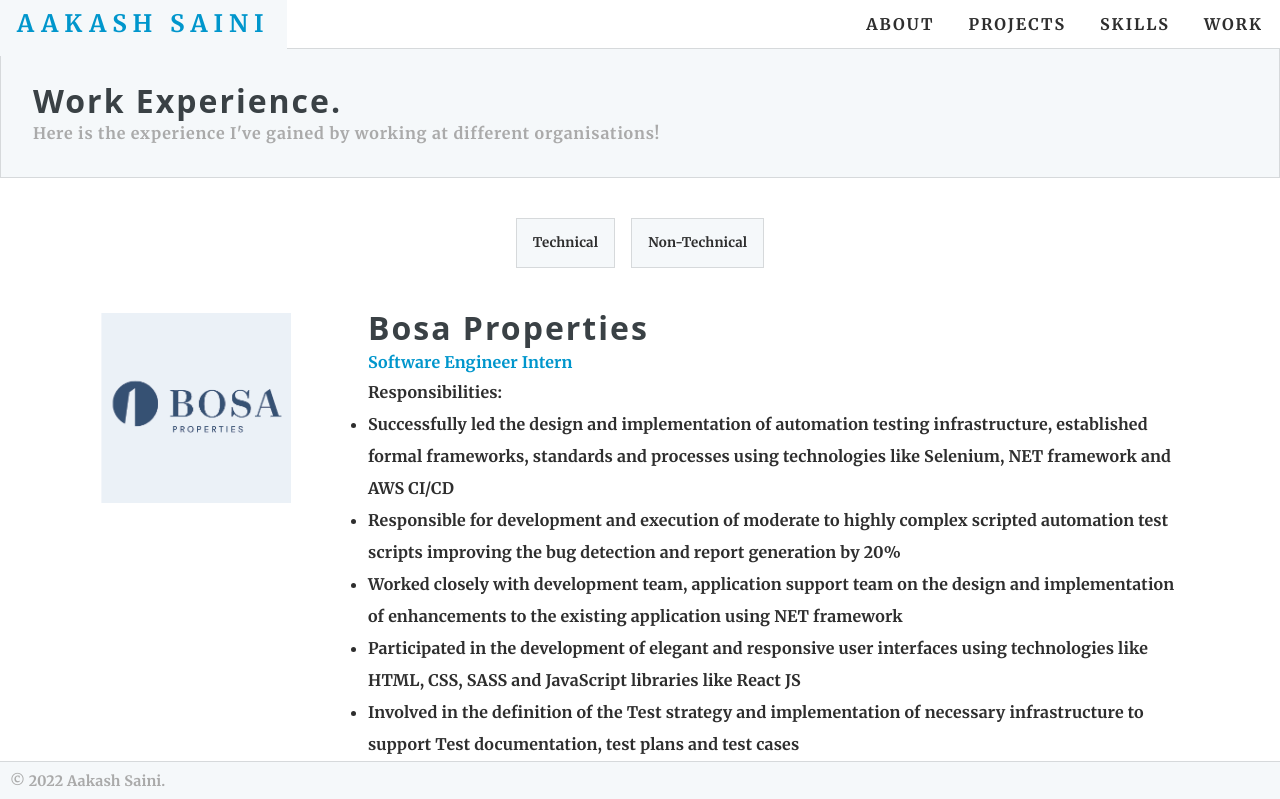
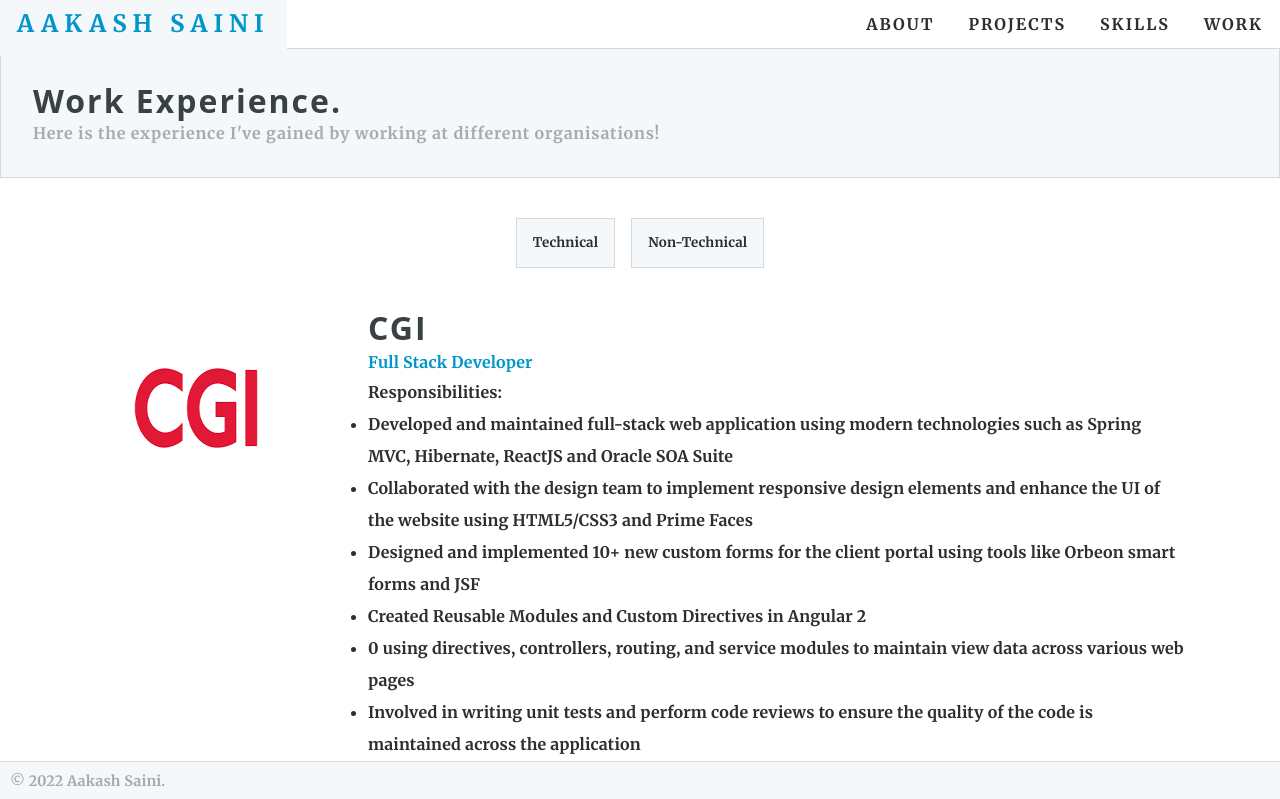
Before and after one commit to Aakash145/aakashPortfolio, a React (Create React App) app: page /work in a window 1280 px wide. Shown: the top 799 px of the page. Built offline with nearby package versions, Linux system fonts and the light colour scheme.

Commit message:
Updating Work Experience

```diff
--- a/src/components/about/About.jsx
+++ b/src/components/about/About.jsx
@@ -11,7 +11,7 @@
         <p id="intro1">Hi, my name is</p>
         <h3>Aakash Saini.</h3>
         <h2>I love<small>/(I try) </small>building things for the web!</h2>
-        <p id="intro2">I'm a Software Developer based in Vancouver, British Columbia. <br />
+        <p id="intro2">I'm a Software Developer based in the <span className="rainbow-text">BEAUTIFUL</span> British Columbia. <br />
         If you would like to have a conversation about movies, games and life, <small><a href="mailTo:aakashsaini769@gmail.com">Ping me!</a></small>
         </p>
         </section>
--- a/src/components/about/about.css
+++ b/src/components/about/about.css
@@ -134,6 +134,13 @@
     color: #0096cc;
 }
 
+.rainbow-text {
+  background-image: linear-gradient(to left, violet, indigo, blue, green, yellow, orange, red);
+  color: transparent;
+  background-clip: text;
+  -webkit-background-clip: text;
+}
+
 @keyframes pulse{
     from{
         box-shadow: 0 0 0 0 rgba(119, 194, 234);
--- a/src/components/work/data.js
+++ b/src/components/work/data.js
@@ -6,8 +6,17 @@
 import staples from '../../assets/images/staples.png'
 import guardteck from '../../assets/images/guardteck.jpeg'
 import panago from '../../assets/images/panago.png'
+import cgi from '../../assets/images/cgi.png'
 
 export const workExp = [
+  {
+    company: "CGI",
+    role: "Full Stack Developer",
+    type: "technical",
+    responsibilites:
+    "Developed and maintained full-stack web application using modern technologies such as Spring MVC, Hibernate, ReactJS and Oracle SOA Suite. Collaborated with the design team to implement responsive design elements and enhance the UI of the website using HTML5/CSS3 and Prime Faces. Designed and implemented 10+ new custom forms for the client portal using tools like Orbeon smart forms and JSF. Created Reusable Modules and Custom Directives in Angular 2.0 using directives, controllers, routing, and service modules to maintain view data across various web pages. Involved in writing unit tests and perform code reviews to ensure the quality of the code is maintained across the application. Created non-technical descriptions of operations and workflow to enable the stakeholders to function with minimum interruption. Worked closely with the QA and Business Analyst team to fix bugs and ensure high-quality product releases.",
+    image: cgi,
+  },
     {
       company: "Bosa Properties",
       role: "Software Engineer Intern",
@@ -50,7 +59,7 @@
     },
     {
         company: "Guardteck Security",
-        role: "Admin Assistant",
+        role: "Security Officer",
         type: "non-technical",
         responsibilites:
         "Enforced the Shopping Mall’s rules and regulations and responded to calls from service varying from Tenant/Customer assists, thefts, fight to medical emergencies.Assisted the Management of the mall with daily administrative duties and documenting the incidents and daily log for monthly review",
@@ -72,5 +81,4 @@
           "Responsible for Sales of Technical Equipment. Assisted Customers by providing technical support",
         image: staples,
     }
-
   ];
```
Also changed, not shown: src/assets/images/cgi.png (added).
